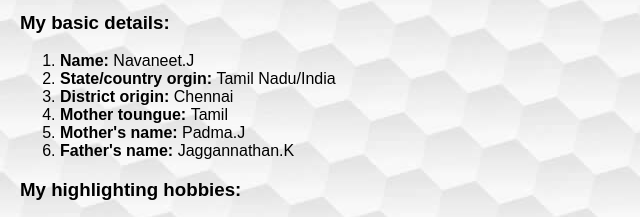
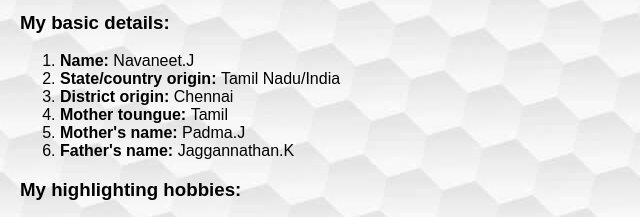
Before and after one commit to navaneet239/myPortfolio, a plain HTML site: page index.html in a window 1280 px wide. Both pictures are taken after a click on the button "About me". Shown: the part 583-800 px from the top of the page, 0-640 px from the left. Drawn offline with Linux system fonts and the light colour scheme.

Commit message:
Update index.html

```diff
--- a/index.html
+++ b/index.html
@@ -40,7 +40,7 @@
             <ol>
 
                 <li><strong>Name: </strong>Navaneet.J</li>
-                <li><strong>State/country orgin: </strong> Tamil Nadu/India</li>
+                <li><strong>State/country origin: </strong> Tamil Nadu/India</li>
                 <li><strong>District origin: </strong>Chennai</li>
                 <li><strong>Mother toungue: </strong>Tamil</li>
                 <li><strong>Mother's name: </strong>Padma.J</li>
```
